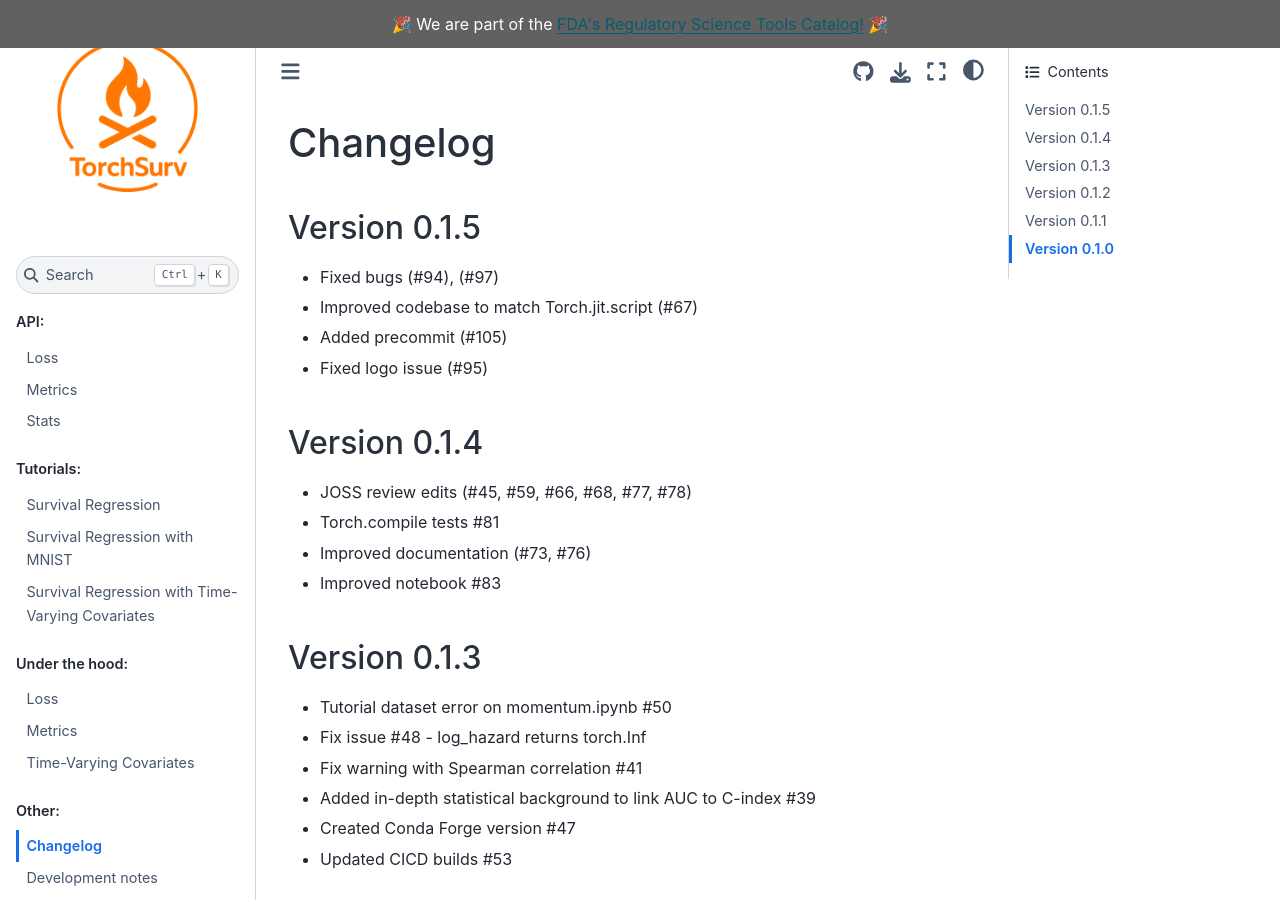
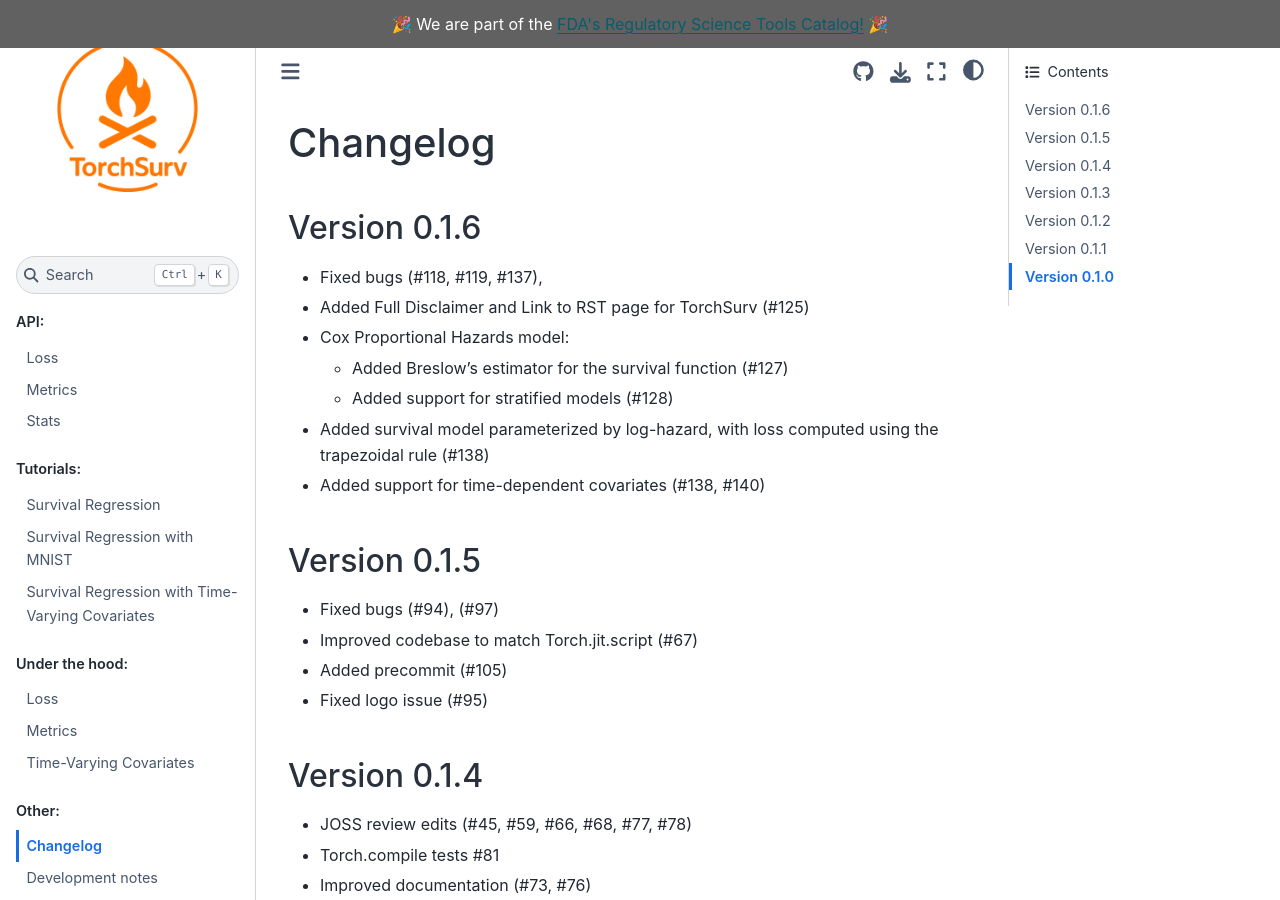
Before and after one commit to Novartis/torchsurv, a Sphinx documentation site: the page built from docs/CHANGELOG.md, in a window 1280 px wide and 900 px high. Built offline with Sphinx 7.4.7 and the Sphinx Book theme 1.1.4, drawn with Linux system fonts in a browser that asks for light colours; pages that are not in the unit, such as notebooks, are missing from menus.

Commit message:
update change log for release v 0.1.6 (#143)

```diff
--- a/docs/CHANGELOG.md
+++ b/docs/CHANGELOG.md
@@ -1,5 +1,16 @@
 Changelog
 =========
+
+Version 0.1.6
+-------------
+
+* Fixed bugs (#118, #119, #137),
+* Added Full Disclaimer and Link to RST page for TorchSurv (#125)
+* Cox Proportional Hazards model:
+  * Added Breslow’s estimator for the survival function (#127)
+  * Added support for stratified models (#128)
+* Added survival model parameterized by log-hazard, with loss computed using the trapezoidal rule (#138)
+* Added support for time-dependent covariates (#138, #140)
 
 Version 0.1.5
 -------------
```
